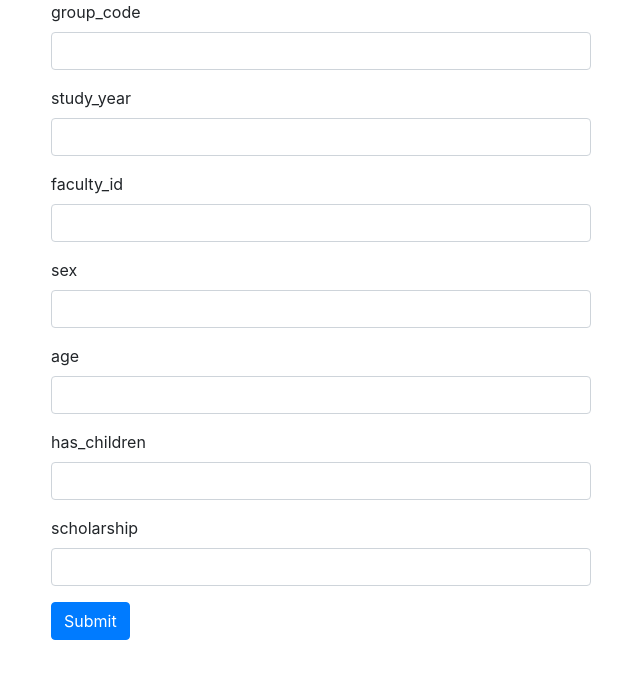
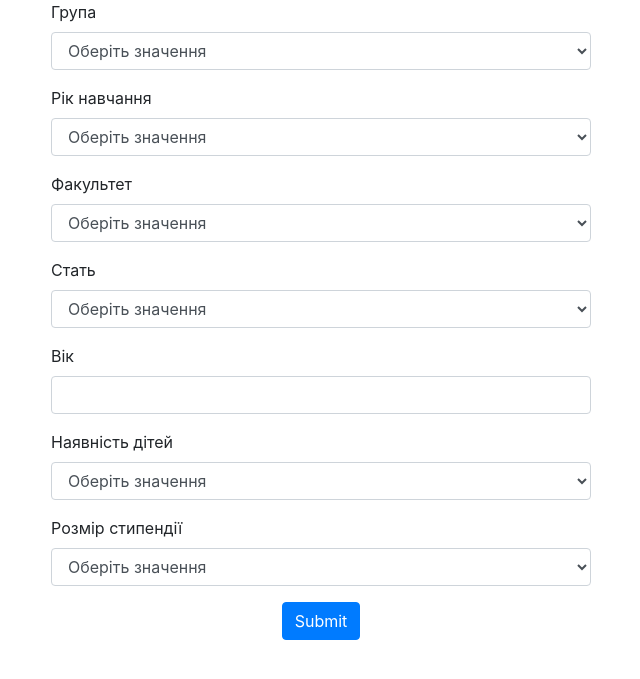
Before and after one commit to Yalikesifulei/iasa_database_coursework, a Flask app: page /queries/task_1 in a window 1280 px wide. Shown: the top 679 px of the page, without its empty margins (319-959 px from the left). Run offline with Flask 2, Linux system fonts and the light colour scheme; some libraries are stand-ins or nearby versions.

Commit message:
design update - dropdown lists

```diff
--- a/main.py
+++ b/main.py
@@ -1,20 +1,18 @@
 from flask import Flask, render_template, abort, request
 import pymysql
 from db_connect import db
+from queries import queries
 
 
-tables = ['chairs', 'faculties', 'groups', 'session',
-          'students', 'subjects', 'teachers', 'teachers_subjects']
-
-queries = {
-    'task_1': ['group_code', 'study_year', 'faculty_id', 'sex', 'age', 'has_children', 'scholarship']
-}
+tables = {'chairs': 'Кафедри', 'faculties': 'Факультети', 'groups': 'Групи',
+          'session': 'Сесія','students': 'Студенти', 'subjects': 'Дисципліни',
+          'teachers': 'Викладачі', 'teachers_subjects': 'Викладачі та предмети'}
 
 app = Flask(__name__)
 
 @app.route('/')
 def index():
-    return render_template('index.html')
+    return render_template('index.html', tables=tables)
 
 @app.route('/tables/<string:table_name>')
 def select_table(table_name):
@@ -24,7 +22,7 @@ def select_table(table_name):
         cursor.execute(f'select * from `{table_name}`')
         columns = [desc[0] for desc in cursor.description]
         records = cursor.fetchall()
-    return render_template('table.html', table=records, columns=columns)
+    return render_template('table.html', table_name=tables[table_name], table=records, columns=columns)
 
 @app.route('/queries/<string:task>', methods=['GET', 'POST'])
 def query(task):
@@ -32,11 +30,11 @@ def query(task):
         abort(404)
     return_res = False
     if request.method == 'POST':
-        form_data = [request.form.get(field) or -1 for field in queries[task]]
+        form_data = [request.form.get(field.real_name) or -1 for field in queries[task]]
         with db.cursor() as cursor:
             q = f"call {task}("
             for field, data in zip(queries[task], form_data):
-                q += f"@{field} := '{data}', "
+                q += f"@{field.real_name} := '{data}', "
             q = q[:-2] + ')'
             print(q)
             cursor.execute(q)
@@ -44,9 +42,9 @@ def query(task):
             records = cursor.fetchall()
         return_res = True
     if request.method == 'GET':
-        records, columns = [], []
+        records, columns, form_data = [], [], []
     return render_template('queries.html', task=task, fields=queries[task],
-                            table=records, columns=columns, return_res=return_res)
+                            table=records, columns=columns, return_res=return_res, form_data=form_data)
 
 if __name__ == "__main__":
     app.run()
--- /dev/null
+++ b/queries.py
@@ -0,0 +1,34 @@
+from db_connect import db
+
+class QueryField():
+    def __init__(self, real_name, display_name, field_type='text', unique_values=None):
+        self.real_name = real_name
+        self.display_name = display_name
+        self.field_type = field_type
+        self.unique_values = unique_values
+
+class ListElement:
+    def __init__(self, real_name, display_name=None):
+        self.real_name = real_name
+        if display_name:
+            self.display_name = display_name
+        else:
+            self.display_name = real_name
+
+with db.cursor() as cursor:
+    cursor.execute(f'select `group_code` from `groups`')
+    groups_list = cursor.fetchall()
+
+queries = {
+    'task_1': [QueryField('group_code', 'Група', 'list', [ListElement(group_code[0]) for group_code in groups_list]),
+               QueryField('study_year', 'Рік навчання', 'list', [ListElement('1'), ListElement('2'), ListElement('3'), ListElement('4')]),
+               QueryField('faculty_id', 'Факультет', 'list', [ListElement('0', 'Інститут прикладного функціонального аналiзу'),
+                                                              ListElement('1', 'Факультет інженерно-обчислювальних технологій'),
+                                                              ListElement('2', 'Холодноенергетичний факультет')]),
+               QueryField('sex', 'Стать', 'list', [ListElement('ч', 'чоловіча'), ListElement('ж', 'жіноча')]),
+               QueryField('age', 'Вік'),
+               QueryField('has_children', 'Наявність дітей', 'list', [ListElement('0', 'немає'), ListElement('1', 'є')]),
+               QueryField('scholarship', 'Розмір стипендії', 'list', [ListElement('0', 'немає'),
+                                                                      ListElement('1300', 'звичайна'),
+                                                                      ListElement('1892', 'підвищена')])]
+}
--- a/queries/task_1.sql
+++ b/queries/task_1.sql
@@ -31,7 +31,7 @@ begin
 	if `sex` != -1 then
 		delete from temp_table where temp_table.sex != `sex`; end if;
 	if `age` != -1 then
-		delete from temp_table where (select timestampdiff(year, '2002-05-01', now()) != `age`); end if;
+		delete from temp_table where (select timestampdiff(year, temp_table.birthday, now()) != `age`); end if;
 	if `has_children` != -1 then
 		delete from temp_table where temp_table.has_children != `has_children`; end if;
 	if `scholarship` != -1 then
--- a/templates/queries.html
+++ b/templates/queries.html
@@ -15,16 +15,46 @@
                     <form action="/queries/{{ task }}" method="post">
                         {% for field in fields %}
                             <div class="mb-3">
-                                <label for="{{ field }}" class="form-label">{{ field }}</label>
-                                <input type="text" name="{{ field }}" class="form-control">
+                                <label for="{{ field.real_name }}" class="form-label">{{ field.display_name }}</label>
+                                {% if return_res and form_data[loop.index0] != -1%}
+                                    {% if field.field_type == 'list' %}
+                                        <select class="form-control" id="{{ field.real_name }}" name="{{ field.real_name }}">
+                                            <option value="">Оберіть значення</option>
+                                            {% set outer_loop = loop %}
+                                            {% for val in field.unique_values %}
+                                                {% if val.real_name == form_data[outer_loop.index0] %}
+                                                    <option value="{{ val.real_name }}" selected>{{ val.display_name }}</option>
+                                                {% else %}
+                                                    <option value="{{ val.real_name }}">{{ val.display_name }}</option>
+                                                {% endif %}
+                                            {% endfor %}
+                                        </select>
+                                    {% else %}
+                                        <input type="text" name="{{ field.real_name }}" class="form-control" value="{{ form_data[loop.index0] }}">
+                                    {% endif %}
+                                {% else %}
+                                    {% if field.field_type == 'list' %}
+                                        <select class="form-control" id="{{ field.real_name }}" name="{{ field.real_name }}">
+                                            <option value="">Оберіть значення</option>
+                                            {% for val in field.unique_values %}
+                                                <option value="{{ val.real_name }}">{{ val.display_name }}</option>
+                                            {% endfor %}
+                                        </select>
+                                    {% else %}
+                                        <input type="text" name="{{ field.real_name }}" class="form-control">
+                                    {% endif %}
+                                {% endif %}
                             </div>
                         {% endfor %}
-                        <p>
+                        <div class="row justify-content-center">
                             <input type="submit" class="btn btn-primary">
-                        </p>
+                        </div>
                     </form>
                 </div>
             </div>
+        </div>
+        <div style="line-height:100%;">
+            <br>
         </div>
 
         {% if return_res %}
--- a/templates/table.html
+++ b/templates/table.html
@@ -8,7 +8,6 @@
         <link rel="stylesheet" href="https://maxcdn.bootstrapcdn.com/bootstrap/4.0.0/css/bootstrap.min.css" integrity="sha384-Gn5384xqQ1aoWXA+058RXPxPg6fy4IWvTNh0E263XmFcJlSAwiGgFAW/dAiS6JXm" crossorigin="anonymous">
     </head>
     <body>
-    <div class="container">
         <div class="alert alert-success" role="alert">
             {% if (table|length)%10 == 1%}
                 {% set ending = '' %}
@@ -17,7 +16,7 @@
             {% else %}
                 {% set ending = 'ів' %}
             {% endif %}
-            Успішно отримано <b>{{ table|length }} запис{{ ending }}</b>.
+            Успішно отримано <b>{{ table|length }} запис{{ ending }}</b> з таблиці <b>{{ table_name }}</b>.
         </div>
         <table class="table table-striped">
         {% if columns|length > 0 %}
@@ -41,6 +40,5 @@
             </tbody>
         </table>
         {% endif %}
-    </div>
     </body>
 </html>
```
Also changed, not shown: templates/index.html (+8 -8 lines).
